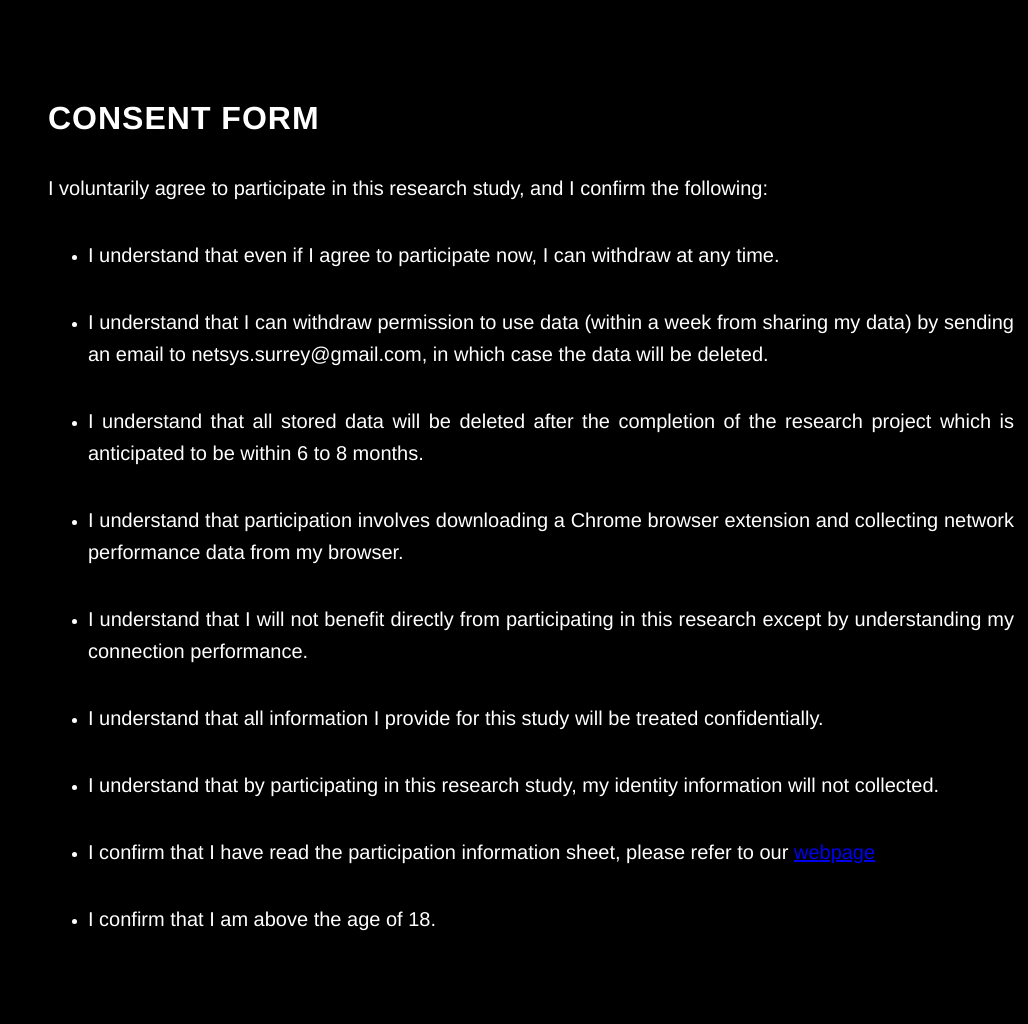
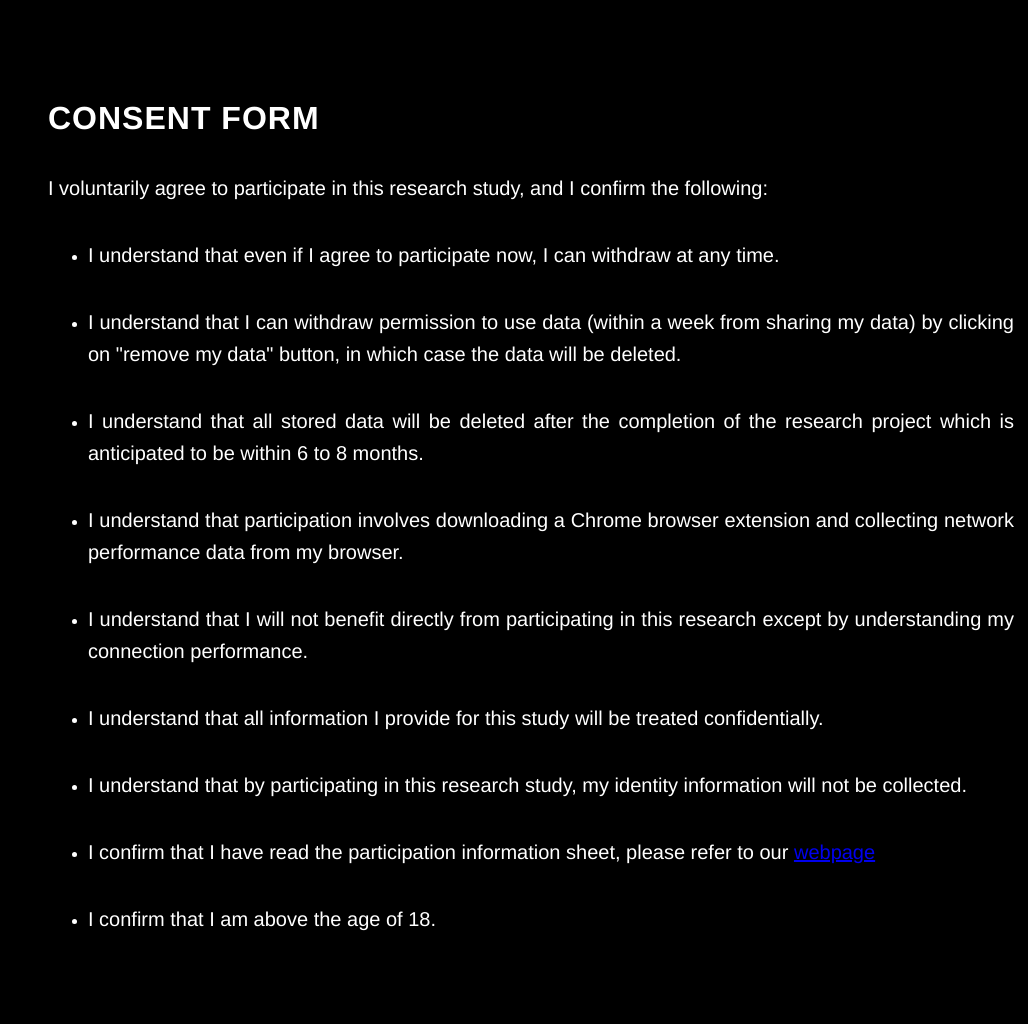
Before and after one commit to socsys/measurements, a Jekyll site: the page consent.html, which Jekyll copies as it is, in a window 1280 px wide. Shown: the whole page, without its empty margins (252-1280 px from the left). Built offline with Jekyll 4.4.1, drawn with Linux system fonts in a browser that asks for light colours.

Commit message:
Update consent.html
data remove

```diff
--- a/consent.html
+++ b/consent.html
@@ -387,12 +387,12 @@
   </p>
   <ul>
       <li><p> I understand that even if I agree to participate now, I can withdraw at any time. </p> </li>
-      <li><p> I understand that I can withdraw permission to use data (within a week from sharing my data) by sending an email to netsys.surrey@gmail.com, in which case the data will be deleted. </p> </li>
+      <li><p> I understand that I can withdraw permission to use data (within a week from sharing my data) by clicking on "remove my data" button, in which case the data will be deleted. </p> </li>
       <li><p> I understand that all stored data will be deleted after the completion of the research project which is anticipated to be within 6 to 8 months. </p></li>
       <li><p> I understand that participation involves downloading a Chrome browser extension and collecting network performance data from my browser. </p> </li>
       <li><p> I understand that I will not benefit directly from participating in this research except by understanding my connection performance. </p> </li>
       <li><p> I understand that all information I provide for this study will be treated confidentially. </p> </li>
-      <li><p> I understand that by participating in this research study, my identity information will not collected. </p> </li>
+      <li><p> I understand that by participating in this research study, my identity information will not be collected. </p> </li>
       <li><p> I confirm that I have read the participation information sheet, please refer to our <a href=https://socsys.github.io/satperf>webpage</a> </p> </li>
       <li><p> I confirm that I am above the age of 18. </p></li>
   </ul>
```
